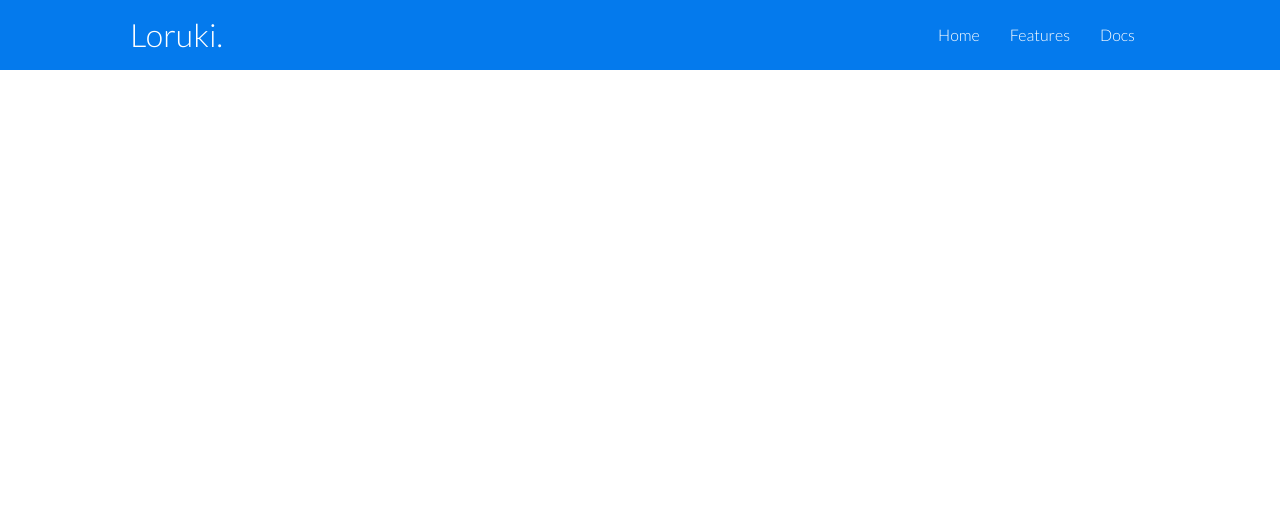
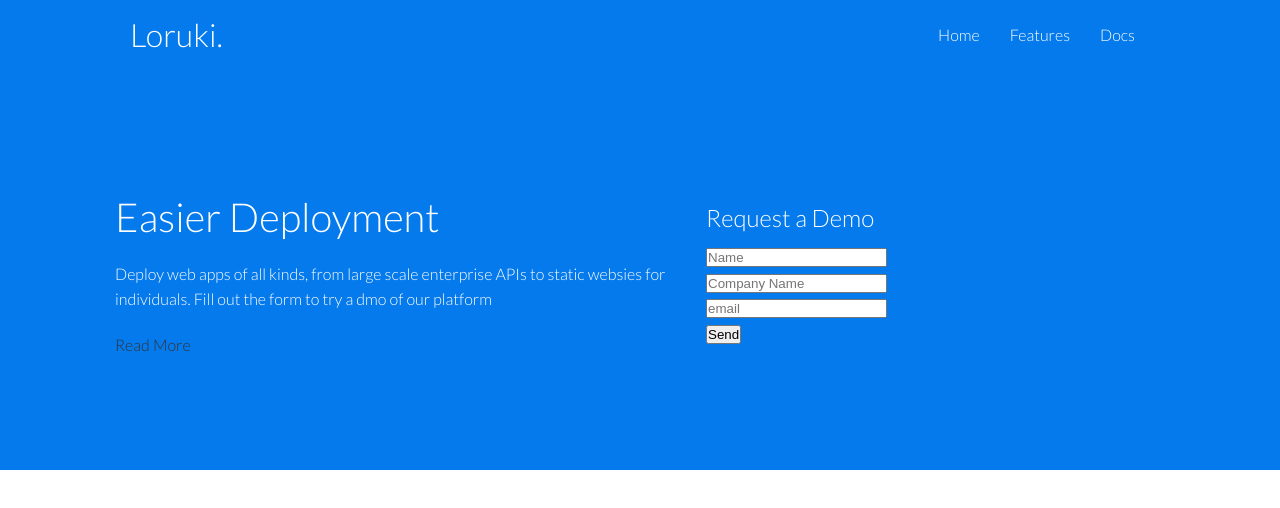
Before and after one commit to soujanyajasmin/Clone-page, a plain HTML site: page index.html in a window 1280 px wide. Drawn offline with Linux system fonts and the light colour scheme.

Commit message:
16:12 Showcase Area & Grid

```diff
--- a/index.html
+++ b/index.html
@@ -22,5 +22,31 @@
             </nav>
         </div>
     </div>
+    <!-- Showcase -->
+    <section class="showcase">
+        <div class="container grid">
+            <div class="showcase-text">
+                <h1>Easier Deployment</h1>
+                <p>Deploy web apps of all kinds, from large scale enterprise APIs to static websies for individuals. Fill out the form to try a dmo of our platform </p>
+                <a href="fatures.html" class="btn btn-outline">Read More</a>
+            </div>
+
+            <div class="showcase-form card">
+                <h2>Request a Demo</h2>
+                <form>
+                    <div class="form-control">
+                        <input type="text" name="name" placeholder="Name" required>
+                    </div>
+                    <div class="form-control">
+                        <input type="text" name="company" placeholder="Company Name" required>
+                    </div>
+                    <div class="form-control">
+                        <input type="email" name="email" placeholder="email" required>
+                    </div>
+                    <input type="submit" value="Send" class="btn btn-primary">
+                </form>
+            </div>
+        </div>
+    </section>
 </body>
 </html>
--- a/style.css
+++ b/style.css
@@ -74,3 +74,25 @@ code, pre {
 .navbar .flex {
     justify-content: space-between;
 }
+
+/* Showcase*/
+.showcase{
+    height: 400px;
+    background-color: var(--primary-color);
+    color: #fff;
+    position: relative;
+}
+
+.showcase h1 {
+    font-size: 40px;
+}
+
+.showcase p {
+    margin:20px 0;
+}
+
+.showcase .grid {
+    overflow: visible;
+    grid-template-columns: 55% 45%;
+    gap: 30px;
+}
--- a/utilities.css
+++ b/utilities.css
@@ -12,3 +12,12 @@
     align-items: center;
     height: 100%;
 }
+
+.grid {
+    display: grid;
+    grid-template-columns: repeat(2, 1fr);
+    gap: 20px;
+    justify-content: center;
+    align-items: center;
+    height: 100%;
+}
```
